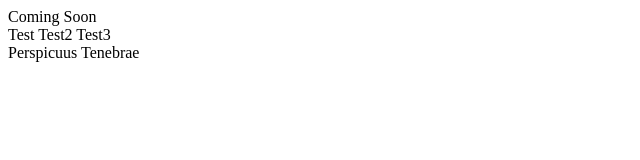
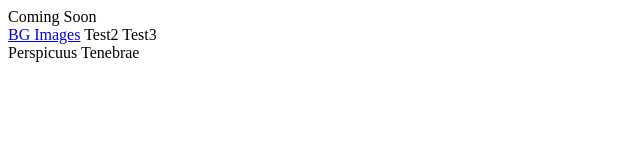
Before and after one commit to Deleox/Discord, a plain HTML site: page index.html in a window 1280 px wide. Shown: the whole page, without its empty margins (0-640 px from the left). Drawn offline with Linux system fonts and the light colour scheme.

Commit message:
Update index.html

```diff
--- a/index.html
+++ b/index.html
@@ -7,7 +7,7 @@
 <body>
 <div id="TitleName">Coming Soon</div>
 <nav>
-    <a>Test</a>
+    <a href="https://deleox.github.io/Discord/Images/">BG Images</a>
     <a>Test2</a>
     <a>Test3</a>
 </nav>
```
